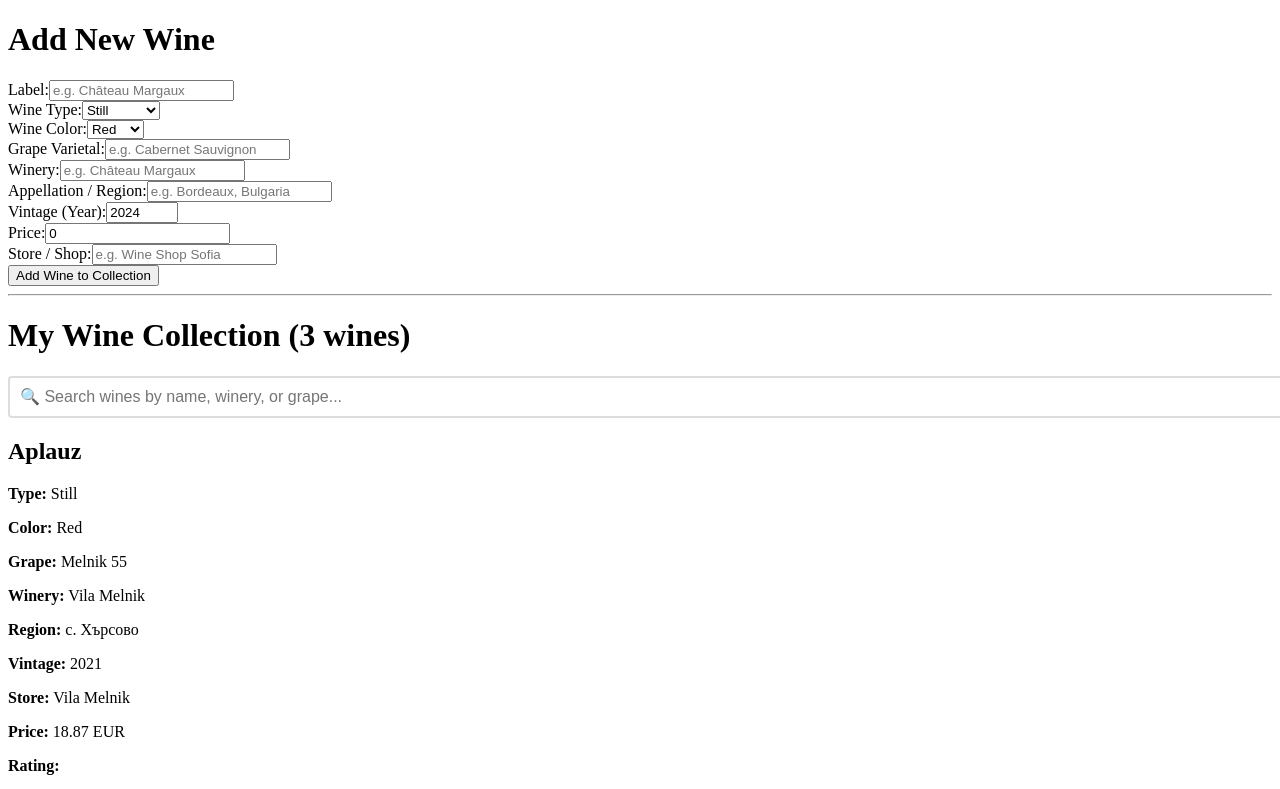
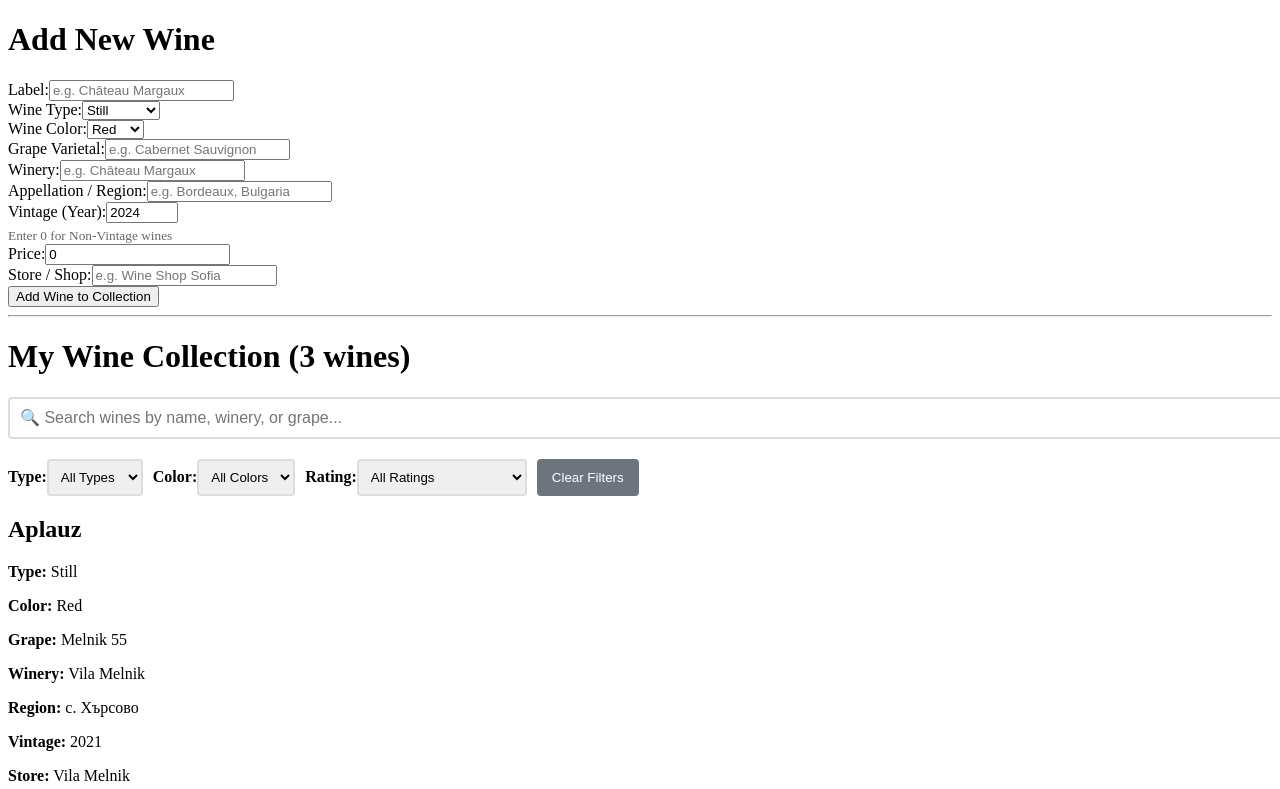
Before and after one commit to veselkamarinova/rating-app, a Nuxt app: page / in a window 1280 px wide. Shown: the top 789 px of the page. Built offline with nearby package versions, Linux system fonts and the light colour scheme.

Commit message:
Filte the wine.

```diff
--- a/app/pages/index.vue
+++ b/app/pages/index.vue
@@ -44,7 +44,8 @@
 
       <div class="form-group">
         <label>Vintage (Year):</label>
-        <input v-model.number="newWine.vintage" type="number" placeholder="e.g. 2020" min="1900" max="2025" required>
+        <input v-model.number="newWine.vintage" type="number" placeholder="e.g. 2020 (or leave 0 for NV)" min="0" max="2025">
+        <small style="display: block; color: #666; margin-top: 5px;">Enter 0 for Non-Vintage wines</small>
       </div>
 
       <div class="form-group">
@@ -72,6 +73,50 @@
         placeholder="🔍 Search wines by name, winery, or grape..."
         style="width: 100%; padding: 10px; font-size: 16px; border: 2px solid #ddd; border-radius: 4px;"
       >
+    </div>
+
+    <!-- Filters -->
+    <div style="margin-bottom: 20px; display: flex; gap: 10px; flex-wrap: wrap;">
+      <div>
+        <label><strong>Type:</strong></label>
+        <select v-model="typeFilter" style="padding: 8px; border-radius: 4px; border: 2px solid #ddd;">
+          <option value="">All Types</option>
+          <option :value="WineType.Still">Still</option>
+          <option :value="WineType.Sparkling">Sparkling</option>
+          <option :value="WineType.Fortified">Fortified</option>
+          <option :value="WineType.Dessert">Dessert</option>
+          <option :value="WineType.Orange">Orange</option>
+        </select>
+      </div>
+
+      <div>
+        <label><strong>Color:</strong></label>
+        <select v-model="colorFilter" style="padding: 8px; border-radius: 4px; border: 2px solid #ddd;">
+          <option value="">All Colors</option>
+          <option :value="WineColor.Red">Red</option>
+          <option :value="WineColor.White">White</option>
+          <option :value="WineColor.Rose">Rosé</option>
+        </select>
+      </div>
+
+      <div>
+        <label><strong>Rating:</strong></label>
+        <select v-model="ratingFilter" style="padding: 8px; border-radius: 4px; border: 2px solid #ddd;">
+          <option value="0">All Ratings</option>
+          <option value="5">5 Stars ⭐⭐⭐⭐⭐</option>
+          <option value="4">4+ Stars ⭐⭐⭐⭐</option>
+          <option value="3">3+ Stars ⭐⭐⭐</option>
+          <option value="2">2+ Stars ⭐⭐</option>
+          <option value="1">1+ Stars ⭐</option>
+        </select>
+      </div>
+
+      <button
+        @click="clearFilters"
+        style="padding: 8px 15px; background-color: #6c757d; color: white; border: none; border-radius: 4px; cursor: pointer;"
+      >
+        Clear Filters
+      </button>
     </div>
 
     <div v-for="wine in filteredWines" :key="wine.label" class="wine-card">
@@ -109,6 +154,11 @@ import { WineType, WineColor } from '~/models/enums';
 
 // Search query
 const searchQuery = ref('');
+
+// Filter variables
+const typeFilter = ref('');
+const colorFilter = ref('');
+const ratingFilter = ref(0);
 
 // Form data for new wine
 const newWine = ref({
@@ -170,17 +220,37 @@ wines.value[2]?.setRating(3);
 
 // Computed property for filtered wines
 const filteredWines = computed(() => {
-  if (!searchQuery.value) {
-    return wines.value; // No search query, show all wines
+  let result = wines.value;
+
+  // Apply search filter
+  if (searchQuery.value) {
+    const query = searchQuery.value.toLowerCase();
+    result = result.filter(wine =>
+      wine.label.toLowerCase().includes(query) ||
+      wine.winery.toLowerCase().includes(query) ||
+      wine.grapeVarietal.toLowerCase().includes(query) ||
+      wine.appellation.toLowerCase().includes(query) ||
+      wine.typeWine.toLowerCase().includes(query) ||
+      wine.wineColor.toLowerCase().includes(query)
+    );
   }
 
-  const query = searchQuery.value.toLowerCase();
-  return wines.value.filter(wine =>
-    wine.label.toLowerCase().includes(query) ||
-    wine.winery.toLowerCase().includes(query) ||
-    wine.grapeVarietal.toLowerCase().includes(query) ||
-    wine.appellation.toLowerCase().includes(query)
-  );
+  // Apply type filter
+  if (typeFilter.value) {
+    result = result.filter(wine => wine.typeWine === typeFilter.value);
+  }
+
+  // Apply color filter
+  if (colorFilter.value) {
+    result = result.filter(wine => wine.wineColor === colorFilter.value);
+  }
+
+  // Apply rating filter
+  if (ratingFilter.value > 0) {
+    result = result.filter(wine => wine.rating >= ratingFilter.value);
+  }
+
+  return result;
 });
 
 // Load wines from localStorage on page load
@@ -254,6 +324,14 @@ const deleteWine = (wineToDelete: Wine) => {
   wines.value = wines.value.filter(wine => wine !== wineToDelete);
 };
 
+// Function to clear all filters
+const clearFilters = () => {
+  searchQuery.value = '';
+  typeFilter.value = '';
+  colorFilter.value = '';
+  ratingFilter.value = 0;
+};
+
 // Function to display stars
 const getStars = (rating: number): string => {
   return '⭐'.repeat(rating) + '☆'.repeat(5 - rating);
```
